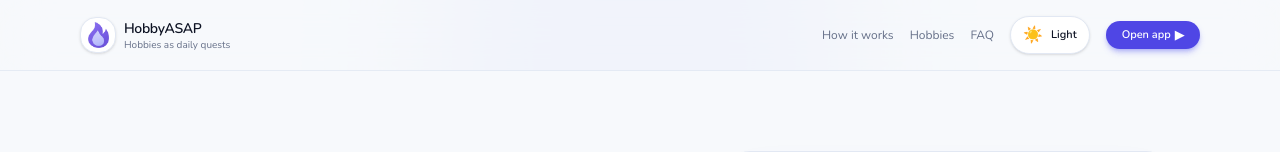
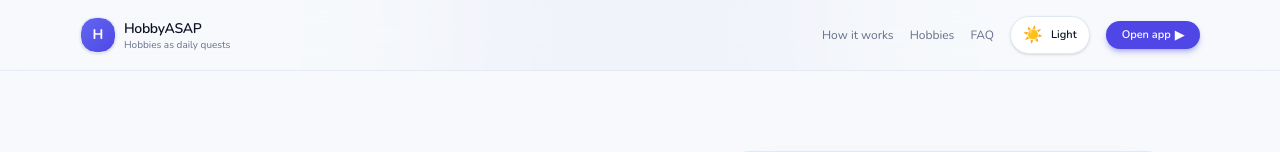
Before and after one commit to Luciano655dev/HobbyASAP, a Next.js app: page / in a window 1280 px wide. Shown: the top 152 px of the page. Built offline with nearby package versions, Linux system fonts and the light colour scheme.

Commit message:
got rid of the old ugly fire logo

```diff
--- a/components/home/Hero.tsx
+++ b/components/home/Hero.tsx
@@ -65,7 +65,7 @@ export default function Hero() {
             variants={container}
           >
             Learn any hobby
-            <span className="block bg-gradient-to-r from-accent-strong via-accent to-accent bg-clip-text text-transparent">
+            <span className="block bg-linear-to-r from-accent-strong via-accent to-accent bg-clip-text text-transparent">
               as fast and as easily as possible
             </span>
           </motion.h1>
@@ -123,7 +123,7 @@ export default function Hero() {
           {/* header */}
           <div className="mb-4 flex items-center justify-between gap-2">
             <div className="flex items-center gap-2">
-              <div className="flex h-9 w-9 items-center justify-center rounded-2xl bg-gradient-to-br from-accent to-accent-strong text-lg text-white">
+              <div className="flex h-9 w-9 items-center justify-center rounded-2xl bg-linear-to-br from-accent to-accent-strong text-lg text-white">
                 🎸
               </div>
               <div>
@@ -139,7 +139,7 @@ export default function Hero() {
               <p className="text-muted">Today XP</p>
               <p className="font-semibold text-accent">+30</p>
               <div className="mt-1 h-1.5 w-20 rounded-full bg-surface-2">
-                <div className="h-full w-2/3 rounded-full bg-gradient-to-r from-accent to-accent-strong" />
+                <div className="h-full w-2/3 rounded-full bg-linear-to-r from-accent to-accent-strong" />
               </div>
             </div>
           </div>
@@ -156,7 +156,7 @@ export default function Hero() {
                 <p className="text-[11px] font-semibold text-accent">
                   Today - 25 minute session
                 </p>
-                <span className="rounded-full bg-surface/70 px-2 py-[2px] text-[10px] text-accent">
+                <span className="rounded-full bg-surface/70 px-2 py-0.5 text-[10px] text-accent">
                   Daily quests
                 </span>
               </div>
@@ -221,7 +221,7 @@ export default function Hero() {
             </motion.div>
 
             <motion.button
-              className="mt-1 flex w-full items-center justify-center gap-2 rounded-full bg-gradient-to-r from-accent to-accent-strong px-4 py-2 text-xs font-semibold text-white shadow-md shadow-accent/40 hover:brightness-110"
+              className="mt-1 flex w-full items-center justify-center gap-2 rounded-full bg-linear-to-r from-accent to-accent-strong px-4 py-2 text-xs font-semibold text-white shadow-md shadow-accent/40 hover:brightness-110"
               whileHover={{ scale: 1.02 }}
               whileTap={{ scale: 0.98 }}
             >
@@ -240,7 +240,7 @@ function HeroTask(props: { label: string; meta: string; done?: boolean }) {
   return (
     <motion.li className="flex items-start gap-2" variants={taskItem}>
       <div
-        className={`mt-[2px] flex h-4 w-4 items-center justify-center rounded-md border text-[9px] ${
+        className={`mt-0.5 flex h-4 w-4 items-center justify-center rounded-md border text-[9px] ${
           done
             ? "border-accent bg-accent text-white"
             : "border-border bg-surface text-muted"
@@ -271,13 +271,13 @@ function Chip({
 }) {
   if (variant === "ghost") {
     return (
-      <span className="rounded-full border border-border bg-surface/70 px-2 py-[2px] text-[10px] text-text">
+      <span className="rounded-full border border-border bg-surface/70 px-2 py-0.5 text-[10px] text-text">
         {children}
       </span>
     )
   }
   return (
-    <span className="rounded-full border border-accent/40 bg-surface/70 px-2 py-[2px] text-[10px] text-accent">
+    <span className="rounded-full border border-accent/40 bg-surface/70 px-2 py-0.5 text-[10px] text-accent">
       {children}
     </span>
   )
--- a/components/layout/Navbar.tsx
+++ b/components/layout/Navbar.tsx
@@ -1,5 +1,4 @@
 import Link from "next/link"
-import Image from "next/image"
 import ThemeToggle from "./ThemeToggle"
 
 export default function Navbar() {
@@ -19,14 +18,12 @@ export default function Navbar() {
             href="/"
             className="flex items-center gap-2 transition hover:opacity-90"
           >
-            <Image
-              src="/Logo.png"
-              alt="HobbyASAP logo"
-              width={36}
-              height={36}
-              priority
-              className="h-9 w-9 rounded-2xl border border-border bg-surface p-1 shadow-sm object-contain"
-            />
+            <div
+              aria-hidden="true"
+              className="flex h-9 w-9 items-center justify-center rounded-2xl border border-border bg-linear-to-br from-accent to-accent-strong text-sm font-bold text-white shadow-sm"
+            >
+              H
+            </div>
             <div>
               <p className="text-sm font-semibold tracking-tight text-text">
                 HobbyASAP
```
Also changed, not shown: public/Logo.png.
